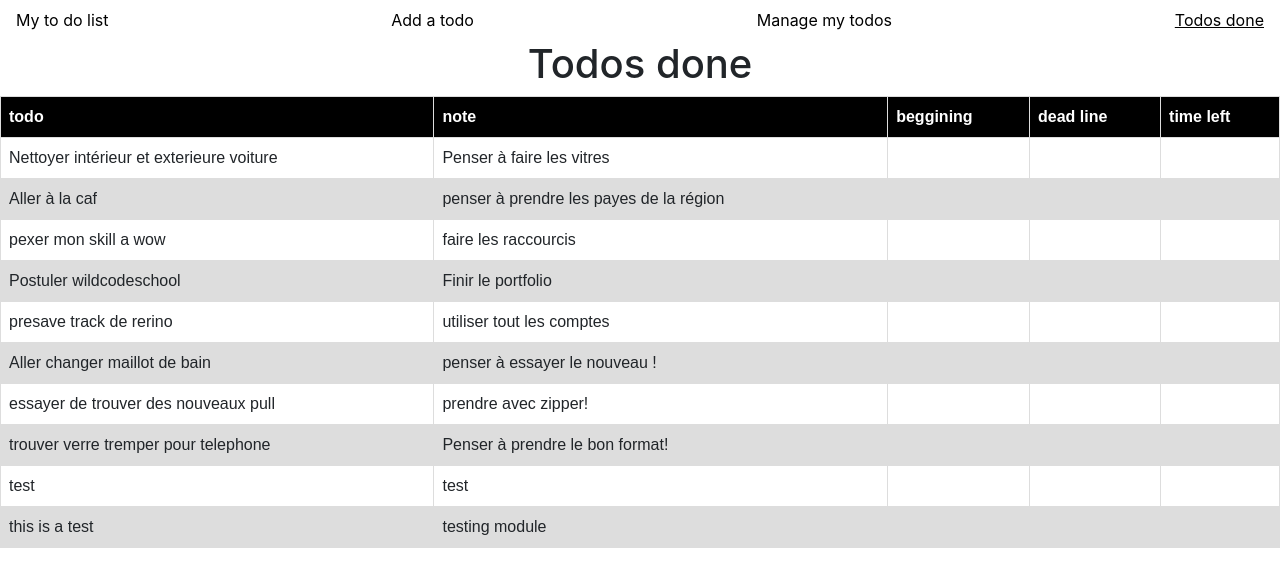
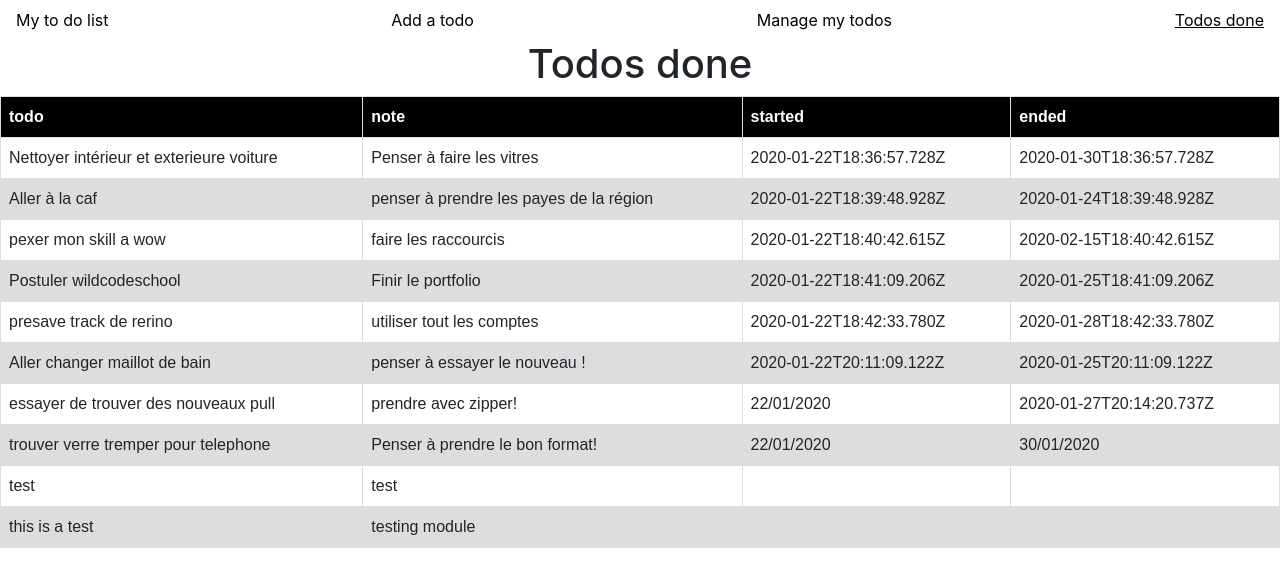
Before and after one commit to bapHyv/TodoList, a React (Create React App) app: page /todosdone in a window 1280 px wide. Shown: the top 586 px of the page. Built offline with nearby package versions, Linux system fonts and the light colour scheme; data requests are answered from the project's data file.

Commit message:
changed table's head

```diff
--- a/src/components/TodosDone.js
+++ b/src/components/TodosDone.js
@@ -27,9 +27,8 @@ export default class TodosDone extends Component {
 						<tr>
 							<th>todo</th>
 							<th>note</th>
-							<th>beggining</th>
-							<th>dead line</th>
-							<th>time left</th>
+							<th>started</th>
+							<th>ended</th>
 						</tr>
 					</thead>
 					<tbody>
@@ -38,9 +37,8 @@ export default class TodosDone extends Component {
 								<tr key={task.id}>
 									<td>{task.task}</td>
 									<td>{task.note}</td>
-									<td>{task.beggining}</td>
-									<td>{task.deadline}</td>
-									<td>{task.timeleft}</td>
+									<td>{task.starts}</td>
+									<td>{task.ends}</td>
 								</tr>
 							);
 						})}
```
